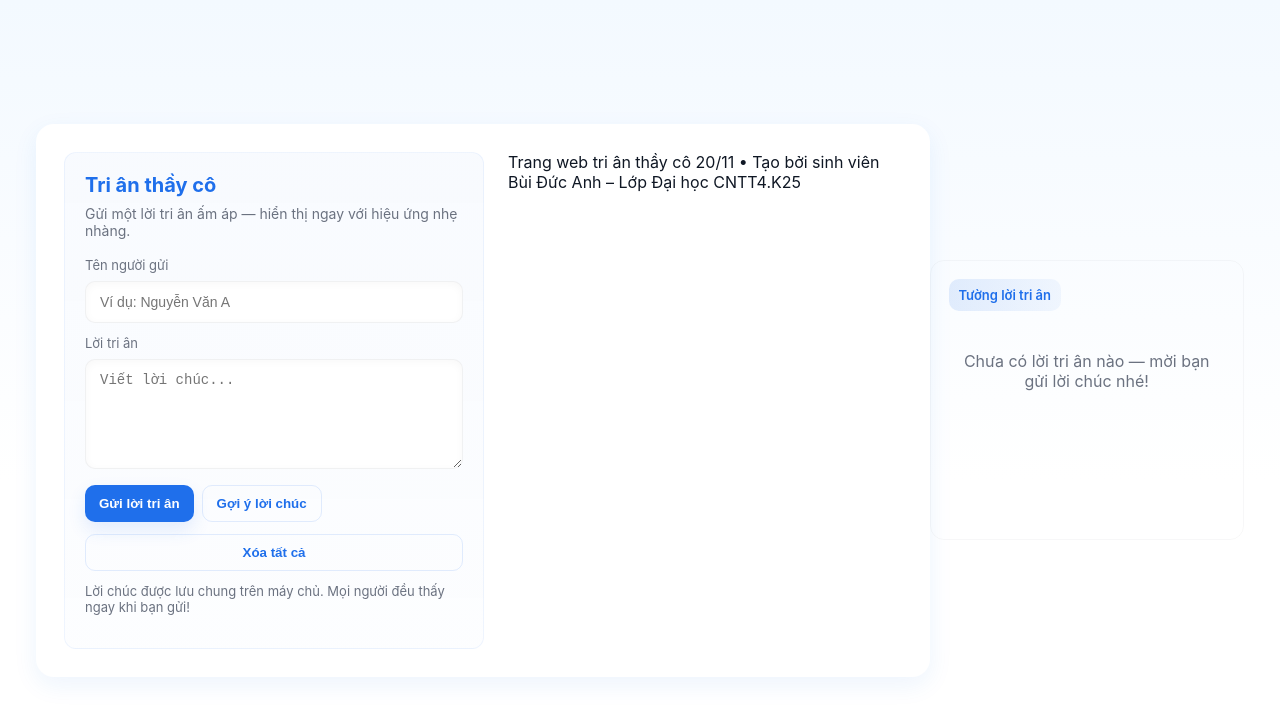
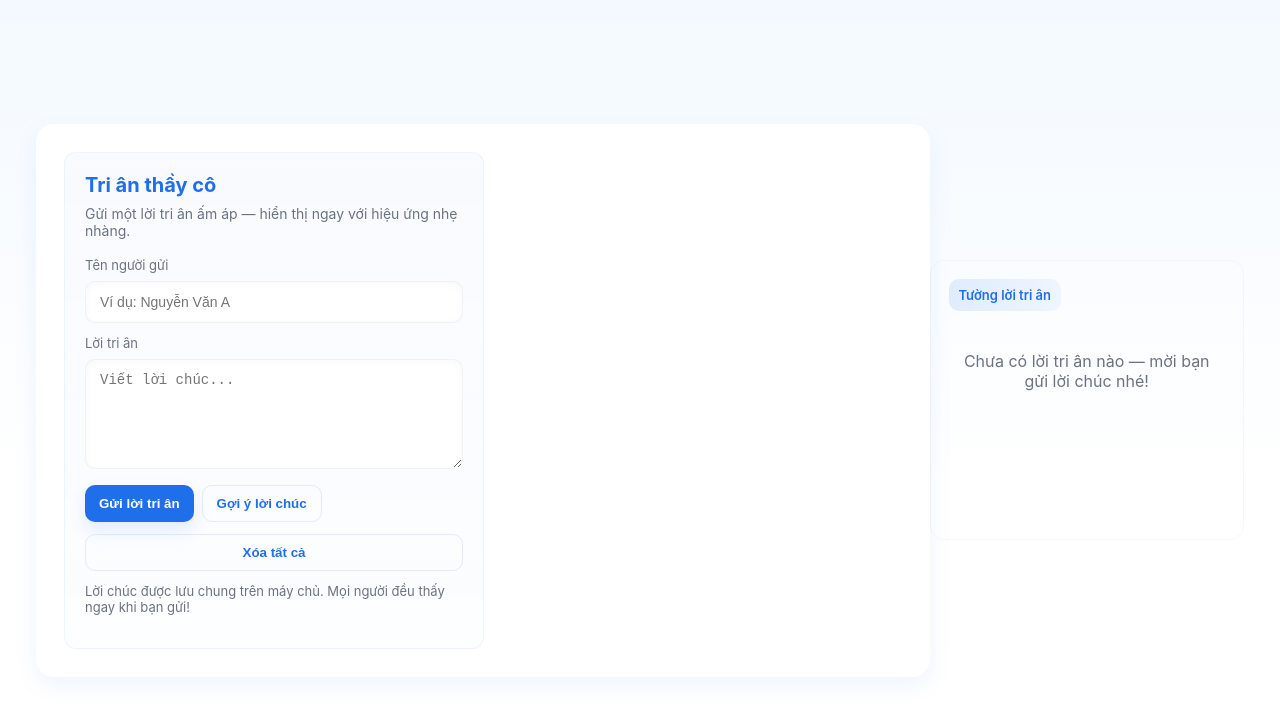
Before and after one commit to ducanhbuidshp-glitch/tri.an.web, a plain HTML site: page index.html in a window 1280 px wide. Drawn offline with Linux system fonts and the light colour scheme; no server answers.

Commit message:
Add files via upload

```diff
--- a/index.html
+++ b/index.html
@@ -53,7 +53,7 @@
     <button id="btnXoa" class="btn ghost" style="margin-top:12px;width:100%">Xóa tất cả</button>
     <p class="small">Lời chúc được lưu chung trên máy chủ. Mọi người đều thấy ngay khi bạn gửi!</p>
   </div>
-    <footer>Trang web tri ân thầy cô 20/11 • Tạo bởi sinh viên Bùi Đức Anh – Lớp Đại học CNTT4.K25</footer>
+    <p Trang web tri ân thầy cô 20/11 • Tạo bởi sinh viên Bùi Đức Anh – Lớp Đại học CNTT4.K25</</p>
   </div>
 
   <div class="showcase">
```
